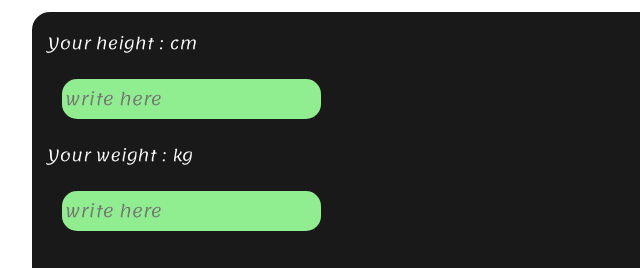
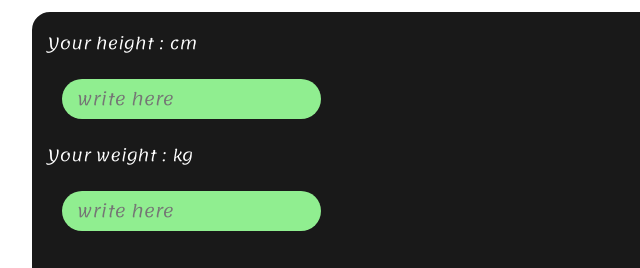
Before and after one commit to Developer-Mominov/bmi, a plain HTML site: page index.html in a window 1280 px wide. Shown: the top 268 px of the page, 162-802 px from the left. Drawn offline with nearby package versions, Linux system fonts and the light colour scheme.

Commit message:
Update index.html

```diff
--- a/index.html
+++ b/index.html
@@ -49,8 +49,8 @@
 
     input{
         width: 30%;
-        padding: 3px;
-        border-radius: 15px;
+        padding: 3px 15px;
+        border-radius: 20px;
         border:none;
         margin: 20px 0;
         transform: translateX(15px);
```
